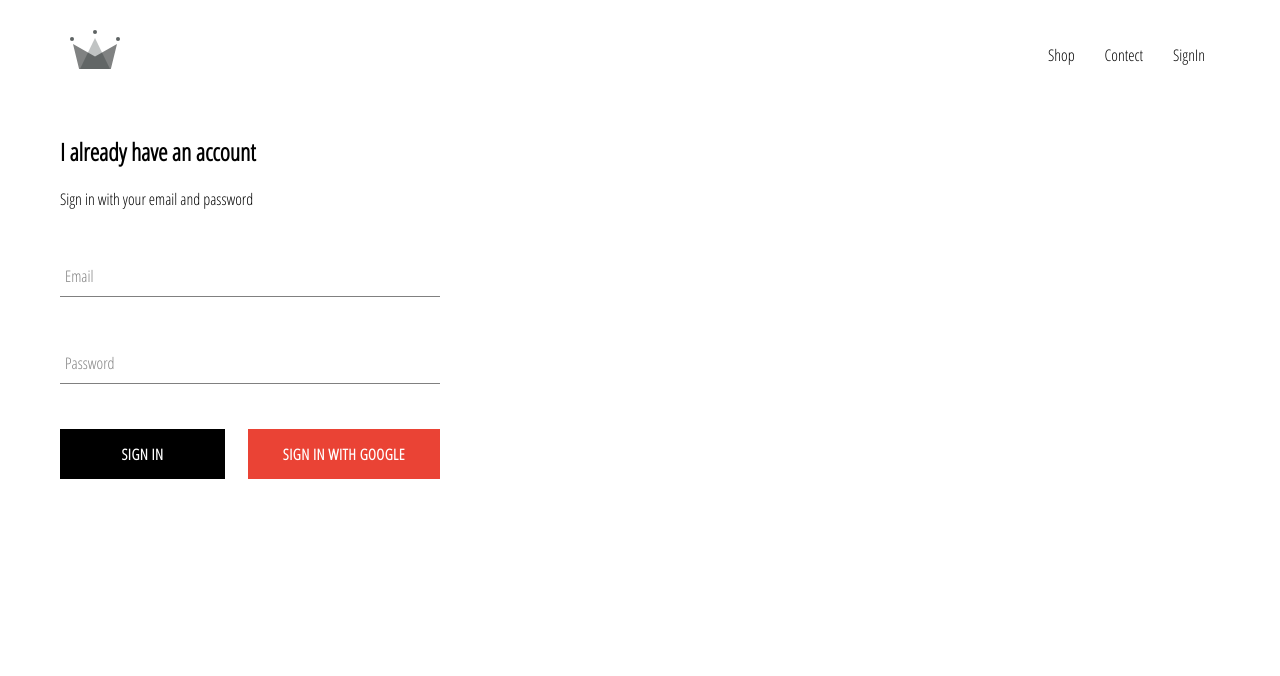
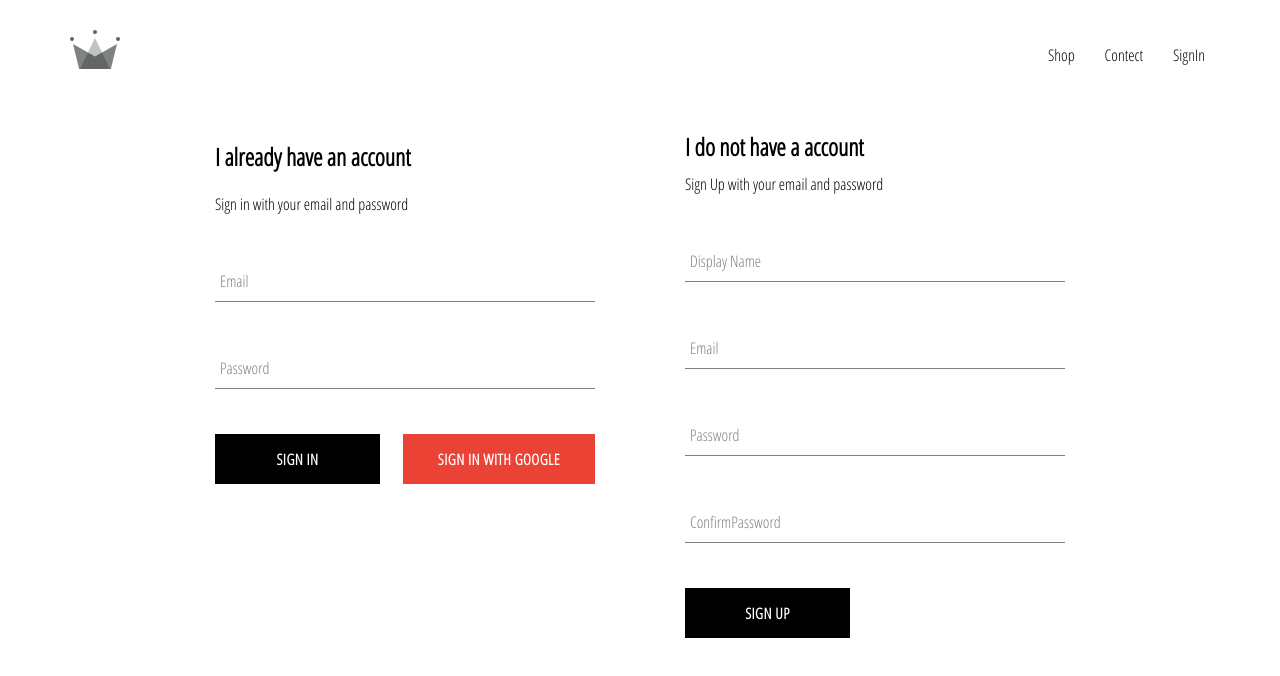
Before and after one commit to wahid14k/demo-react, a React (Create React App) app: page /signin in a window 1280 px wide. Shown: the top 676 px of the page. Built offline with nearby package versions, Linux system fonts and the light colour scheme; no server answers.

Commit message:
sign in and sign up done

```diff
--- a/src/App.js
+++ b/src/App.js
@@ -11,7 +11,8 @@
 import {
   onAuthStateChanged
  } from "firebase/auth"
-import {auth} from './firebase/firebase.utils'
+import {auth,createUserProfileDocument} from './firebase/firebase.utils'
+import {onSnapshot} from 'firebase/firestore'
 class App extends React.Component {
   constructor(){
     super()
@@ -24,9 +25,24 @@
 
 componentDidMount(){
 
-  this.unsubscribefromAuth = onAuthStateChanged(auth,(user) =>{
-    this.setState({currentuser:user})
+  this.unsubscribefromAuth = onAuthStateChanged(auth, async (userAuth) =>{
+    if(userAuth){
+      const userRef = await createUserProfileDocument(userAuth)
 
+
+      onSnapshot(userRef,(snapShot)=>{
+        this.setState({
+          currentuser:{
+            id:snapShot.id,
+            ...snapShot.data()
+          }
+        })
+
+      })
+    }
+    else{
+      this.setState({currentuser:userAuth})
+    }
   })
 }
 
--- a/src/components/sign-in/sign-in.component.jsx
+++ b/src/components/sign-in/sign-in.component.jsx
@@ -2,8 +2,8 @@
 import './sign-in.style.scss'
 import CustomButton from '../custom-button/customButton.component'
 import FromInput from '../from-input/form-input.component'
-import { signInWithGoogle } from '../../firebase/firebase.utils'
-
+import { signInWithGoogle,auth } from '../../firebase/firebase.utils'
+import { signInWithEmailAndPassword }from 'firebase/auth'
 class SignIn extends React.Component{
     constructor(props){
         super(props)
@@ -14,16 +14,29 @@
         }
     }
 
-    handleChange =async event =>{
+
+handleSubmit = async event =>{
+    event.preventDefault()
+    const {email ,password} = this.state;
+
+    try{
+        await signInWithEmailAndPassword(auth, email,password)
+        this.setState({email:'',password:''})
+    } catch(error){
+        console.log(error)
+    }
+
+
+}
+
+
+handleChange =async event =>{
         event.preventDefault()
         const { value,name}=event.target
         this.setState({[name]:value})
     }
 
-handleSubmit = event =>{
-    event.preventDefault()
-    this.setState({email:'',password:''})
-}
+
 
     render(){
         return(
--- /dev/null
+++ b/src/components/sign-up/sign-up.component.jsx
@@ -0,0 +1,103 @@
+import React, { Component } from 'react'
+import './sign-up.style.scss'
+import CustomButton from '../custom-button/customButton.component'
+import FromInput from '../from-input/form-input.component'
+import { auth, createUserProfileDocument } from '../../firebase/firebase.utils'
+import {createUserWithEmailAndPassword }from 'firebase/auth'
+ class  SignUp extends Component {
+    constructor(){
+        super()
+
+        this.state={
+            displayName:'',
+            email:'',
+            password:'',
+            confirmPassword:''
+        }
+    }
+
+    handleSubmit =async event =>{
+        event.preventDefault()
+
+        const {displayName,email,password,confirmPassword} =this.state
+
+        if(password !== confirmPassword){
+            alert(`Passwords Don't Match`)
+            return
+        }else if(password.length < 6){
+            alert(`Password should be at least 6 characters`)
+        }
+        try{
+
+            const {user }= await createUserWithEmailAndPassword(auth,email,password)
+            await createUserProfileDocument(user,{displayName})
+
+            this.setState({
+            displayName:'',
+            email:'',
+            password:'',
+            confirmPassword:''
+            })
+        }catch(error){
+            console.error(error)
+        }
+    }
+
+
+    handleChange=event =>{
+        const {name,value} =event.target
+
+        this.setState({[name]:value})
+    }
+
+
+
+     render(){
+         const {displayName,email,password,confirmPassword} =this.state
+         return(
+             <div className='sign-up'>
+                <h2 className='title'>I do not have a account</h2>
+                <span>Sign Up with your email and password</span>
+                <form className='sign-up-from' onSubmit={this.handleSubmit}>
+                    <FromInput
+                    type='text'
+                    name='displayName'
+                    value={displayName}
+                    onChange={this.handleChange}
+                    label='Display Name'
+                    required
+                    />
+                   <FromInput
+                    type='email'
+                    name='email'
+                    value={email}
+                    onChange={this.handleChange}
+                    label='Email'
+                    required
+                    />
+                    <FromInput
+                    type='password'
+                    name='password'
+                    value={password}
+                    onChange={this.handleChange}
+                    label='Password '
+                    required
+                    />
+                    <FromInput
+                    type='password'
+                    name='confirmPassword'
+                    value={confirmPassword}
+                    onChange={this.handleChange}
+                    label='ConfirmPassword '
+                    required
+                    />
+                    <CustomButton
+                        type='submit'
+                    >Sign Up
+                    </CustomButton>
+                </form>
+             </div>
+         )
+     }
+ }
+export default SignUp
--- /dev/null
+++ b/src/components/sign-up/sign-up.style.scss
@@ -0,0 +1,15 @@
+.sign-up{
+    display: flex;
+    flex-direction: column;
+    width: 380px;
+    // box-shadow:  3px 1px 8px 0px;
+    // padding: 0 0 0 10px;
+    // border-radius: 3%;
+
+    .title{
+        margin: 10px 0;
+    }
+    .sign-up-from{
+        padding: 0 0 3px;
+    }
+}
--- a/src/firebase/firebase.utils.js
+++ b/src/firebase/firebase.utils.js
@@ -1,5 +1,5 @@
 import {initializeApp} from 'firebase/app'
-import {getFirestore } from 'firebase/firestore'
+import {getFirestore,doc ,getDoc,setDoc} from 'firebase/firestore'
 import {getAuth,signInWithPopup,GoogleAuthProvider }from 'firebase/auth'
 
 const config = {
@@ -12,6 +12,34 @@
     measurementId: "G-Q9TJFC0T98"
   }
 
+
+export const createUserProfileDocument = async (userAuth,additionalData) =>{
+  if(!userAuth) return;
+
+  const userRef =  doc(firestore,'users',`${userAuth.uid}`)
+  const snapShot =await getDoc(userRef)
+
+  if(!snapShot.exists()){
+    const {displayName,email} =userAuth;
+    const createdAt = new Date()
+
+    try{
+        await setDoc(userRef,{
+          displayName,
+          email,
+          createdAt,
+          ...additionalData
+        })
+    }
+    catch(error){
+console.log('error',error.message)
+    }
+  }
+  return userRef
+
+}
+
+
 const firebase = initializeApp(config)
 
 export const auth = getAuth(firebase)
--- a/src/pages/sign-in-and-sign-up-page/signinandup.component.jsx
+++ b/src/pages/sign-in-and-sign-up-page/signinandup.component.jsx
@@ -1,10 +1,11 @@
 import React from 'react'
 import  './signinandup.scss'
 import SignIn from '../../components/sign-in/sign-in.component'
-
+import SignUp from '../../components/sign-up/sign-up.component'
 const SignInAndSignUpPage =() =>(
     <div className='sign-in-and-sign-up'>
         <SignIn/>
+        <SignUp/>
     </div>
 )
 export default SignInAndSignUpPage
--- a/src/pages/sign-in-and-sign-up-page/signinandup.scss
+++ b/src/pages/sign-in-and-sign-up-page/signinandup.scss
@@ -0,0 +1,6 @@
+.sign-in-and-sign-up{
+    width: 850px;
+    display: flex;
+    justify-content: space-between;
+    margin: 30px auto;
+}
```
